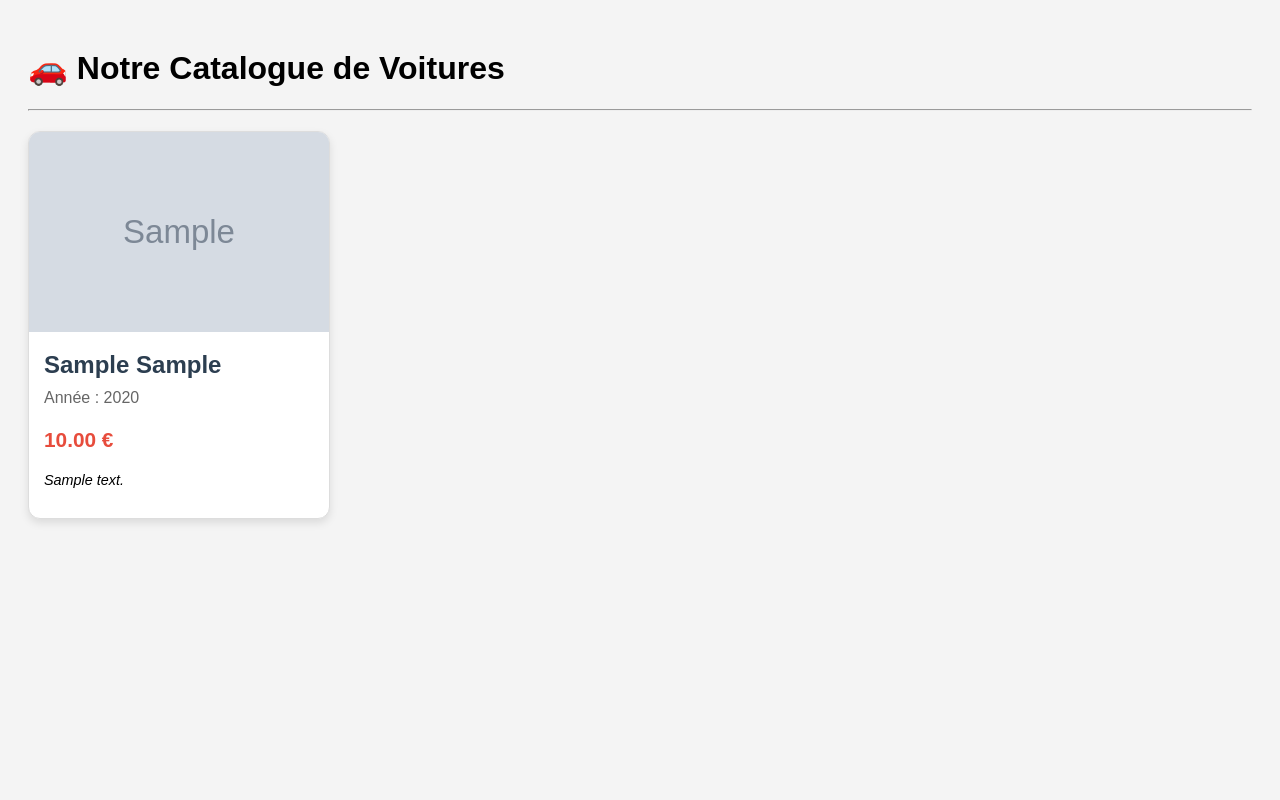
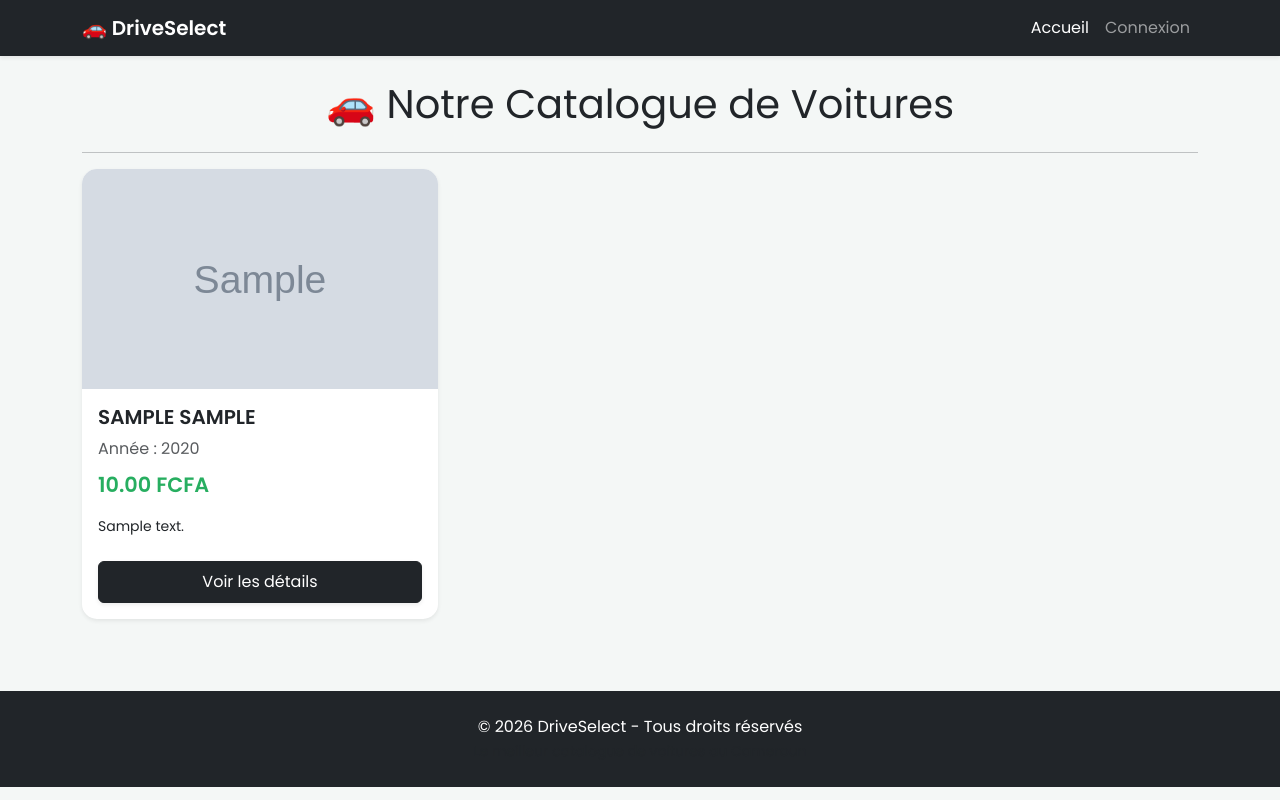
Before and after one commit to davidsoatse-wq/vente-voitures-django, a Django app: page / in a window 1280 px wide. Run offline with Django 4.2, Linux system fonts and the light colour scheme; tables that the repository leaves empty hold one stand-in row (values such as "Sample post"); grey boxes marked "Sample" are stand-in pictures.

Commit message:
Amélioration du design avec Bootstrap, animations CSS et base.html

```diff
--- /dev/null
+++ b/inventory/templates/inventory/base.html
@@ -0,0 +1,81 @@
+<!DOCTYPE html>
+<html lang="fr">
+<head>
+    <meta charset="UTF-8">
+    <meta name="viewport" content="width=device-width, initial-scale=1.0">
+    <title>DriveSelect | Vente de Voitures</title>
+
+    <link href="https://cdn.jsdelivr.net/npm/bootstrap@5.3.0/dist/css/bootstrap.min.css" rel="stylesheet">
+    <link href="https://fonts.googleapis.com/css2?family=Poppins:wght@300;400;600&display=swap" rel="stylesheet">
+
+    <style>
+        body {
+            font-family: 'Poppins', sans-serif;
+            background-color: #f4f7f6;
+        }
+
+        /* Animation de survol */
+        .card {
+            transition: all 0.3s ease-in-out;
+            border: none;
+            border-radius: 15px;
+            overflow: hidden;
+        }
+
+        .card:hover {
+            transform: translateY(-10px);
+            box-shadow: 0 15px 30px rgba(0,0,0,0.15) !important;
+        }
+
+        .price-tag {
+            color: #27ae60;
+            font-weight: 600;
+            font-size: 1.3rem;
+        }
+
+        /* Animation d'apparition */
+        @keyframes fadeIn {
+            from { opacity: 0; transform: translateY(20px); }
+            to { opacity: 1; transform: translateY(0); }
+        }
+
+        .animate-card {
+            animation: fadeIn 0.8s ease-out forwards;
+        }
+
+        .card-img-top {
+    height: 200px;
+    object-fit: cover; /* Cela évite de déformer l'image tout en remplissant le cadre */
+}
+    </style>
+</head>
+<body>
+    <nav class="navbar navbar-expand-lg navbar-dark bg-dark mb-4 shadow-sm">
+        <div class="container">
+            <a class="navbar-brand fw-bold" href="/">🚗 DriveSelect</a>
+          <div class="navbar-nav ms-auto">
+    <a class="nav-link active" href="/">Accueil</a>
+
+    {% if user.is_authenticated and user.is_staff %}
+        <a class="nav-link btn btn-outline-warning btn-sm text-dark ms-lg-2" href="/admin">⚙️ Gestion Admin</a>
+        <a class="nav-link" href="/admin/logout/">Déconnexion</a>
+    {% else %}
+        <a class="nav-link" href="/admin/login/">Connexion</a>
+    {% endif %}
+</div>
+        </div>
+    </nav>
+
+    <div class="container">
+        {% block content %}
+        {% endblock %}
+    </div>
+<footer class="bg-dark text-white text-center py-4 mt-5">
+        <div class="container">
+            <p class="mb-0">&copy; 2026 DriveSelect - Tous droits réservés</p>
+            <small class="text-muted">Le meilleur catalogue de voitures au Cameroun</small>
+        </div>
+    </footer>
+    <script src="https://cdn.jsdelivr.net/npm/bootstrap@5.3.0/dist/js/bootstrap.bundle.min.js"></script>
+</body>
+</html>
--- a/inventory/templates/inventory/home.html
+++ b/inventory/templates/inventory/home.html
@@ -1,35 +1,35 @@
-<!DOCTYPE html>
-<html lang="fr">
-<head>
-    <meta charset="UTF-8">
-    <title>Vente de Voitures</title>
-</head>
-<body style="font-family: sans-serif; padding: 20px; background-color: #f4f4f4;">
-    <h1>🚗 Notre Catalogue de Voitures</h1>
+{% extends "inventory/base.html" %}
+
+{% block content %}
+    <h1 class="text-center mb-4">🚗 Notre Catalogue de Voitures</h1>
     <hr>
 
-    <div style="display: flex; gap: 20px; flex-wrap: wrap; margin-top: 20px;">
+    <div class="row">
         {% for car in cars %}
-            <div style="border: 1px solid #ddd; padding: 0; border-radius: 12px; width: 300px; background: white; overflow: hidden; box-shadow: 0 4px 8px rgba(0,0,0,0.1);">
+            <div class="col-md-4 mb-4 animate-card"> <div class="card h-100 shadow-sm">
+                    {% if car.image %}
+                        <img src="{{ car.image.url }}" class="card-img-top" alt="{{ car.brand }}" style="height: 220px; object-fit: cover;">
+                    {% else %}
+                        <div class="bg-secondary text-white d-flex align-items-center justify-content-center" style="height: 220px;">
+                            Pas de photo
+                        </div>
+                    {% endif %}
 
-                {% if car.image %}
-                    <img src="{{ car.image.url }}" alt="{{ car.brand }}" style="width: 100%; height: 200px; object-fit: cover;">
-                {% else %}
-                    <div style="width: 100%; height: 200px; background: #eee; display: flex; align-items: center; justify-content: center; color: #888;">
-                        Pas de photo disponible
+                    <div class="card-body d-flex flex-column">
+                        <h5 class="card-title fw-bold text-uppercase">{{ car.brand }} {{ car.model }}</h5>
+                        <p class="card-text text-muted mb-2">Année : {{ car.year }}</p>
+                        <p class="price-tag mb-3">{{ car.price }} FCFA</p> <p class="card-text small text-truncate mb-4">{{ car.description }}</p>
+
+                        <div class="mt-auto">
+                            <a href="#" class="btn btn-dark w-100 py-2 shadow-sm">Voir les détails</a>
+                        </div>
                     </div>
-                {% endif %}
-
-                <div style="padding: 15px;">
-                    <h2 style="margin: 0; color: #2c3e50;">{{ car.brand }} {{ car.model }}</h2>
-                    <p style="color: #666; margin: 10px 0;">Année : {{ car.year }}</p>
-                    <p style="font-size: 1.3em; color: #e74c3c; font-weight: bold;">{{ car.price }} €</p>
-                    <p style="font-style: italic; font-size: 0.9em;">{{ car.description }}</p>
                 </div>
             </div>
         {% empty %}
-            <p>Désolé, aucune voiture n'est disponible pour le moment.</p>
+            <div class="col-12 text-center">
+                <p class="alert alert-warning">Désolé, aucune voiture n'est disponible pour le moment.</p>
+            </div>
         {% endfor %}
     </div>
-</body>
-</html>
+{% endblock %}
```
